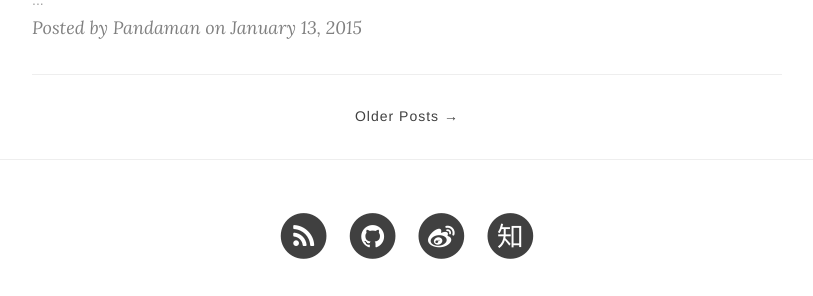
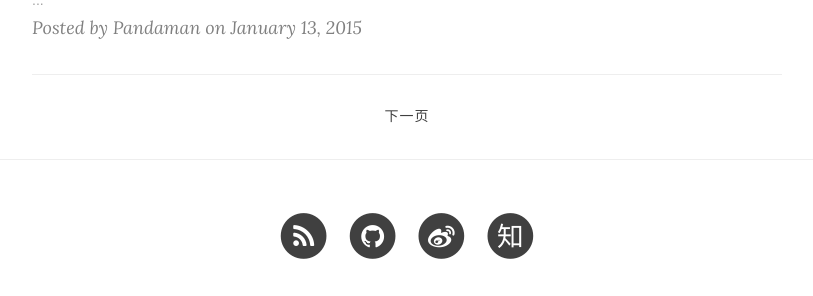
Before and after one commit to ceares/ceares.github.io, a Jekyll site: the page built from index.html, in a window 1280 px wide and 900 px high, scrolled down 1502 px. Shown: the part 518-814 px from the top of the window, without its empty margins (233-1046 px from the left). Built offline with Jekyll 4.4.1, drawn with Linux system fonts in a browser that asks for light colours; nearby versions of some CDN libraries; formulas are drawn with MathJax 3; the list of posts is cut into pages by our own code.

Commit message:
from sp3

```diff
--- a/index.html
+++ b/index.html
@@ -29,12 +29,12 @@
 <ul class="pager">
     {% if paginator.previous_page %}
     <li class="previous">
-        <a href="{{ paginator.previous_page_path | prepend: site.baseurl | replace: '//', '/' }}">&larr; Newer Posts</a>
+        <a href="{{ paginator.previous_page_path | prepend: site.baseurl | replace: '//', '/' }}">上一页</a>
     </li>
     {% endif %}
     {% if paginator.next_page %}
     <li class="next">
-        <a href="{{ paginator.next_page_path | prepend: site.baseurl | replace: '//', '/' }}">Older Posts &rarr;</a>
+        <a href="{{ paginator.next_page_path | prepend: site.baseurl | replace: '//', '/' }}">下一页</a>
     </li>
     {% endif %}
 </ul>
```
